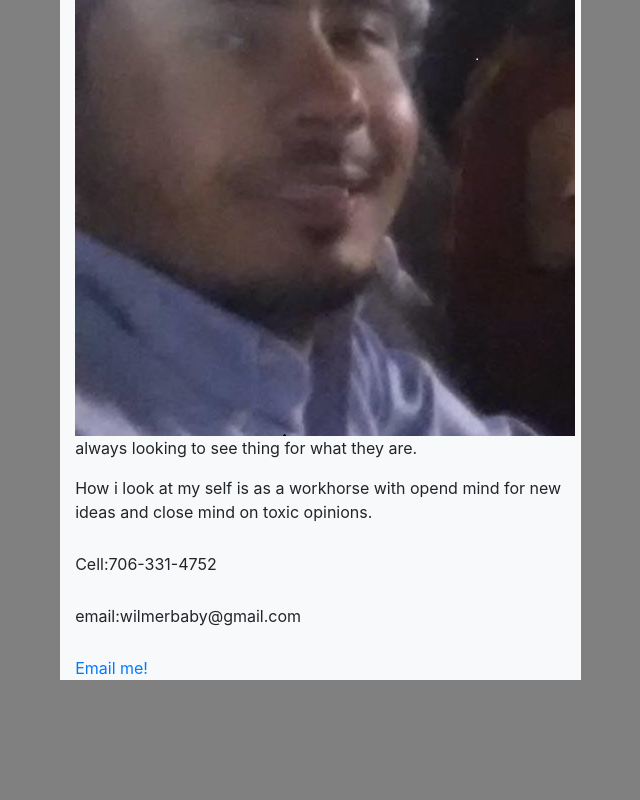
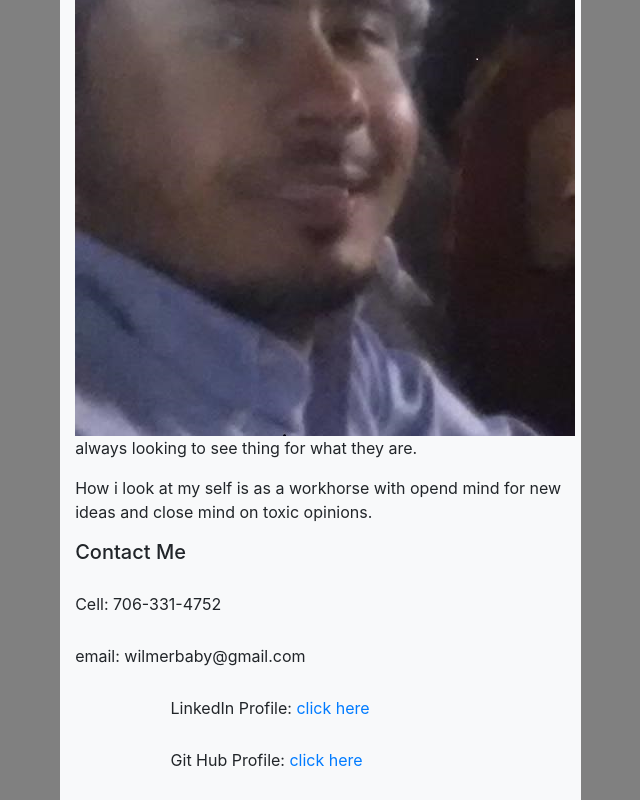
Before and after one commit to wilmer88/coat-portfolio, a plain HTML site: page index.html in a window 1280 px wide. Shown: the part 918-1718 px from the top of the page, without its empty margins (59-699 px from the left). Before the commit the page ends 1598 px from the top, so only its background shows below. Drawn offline with nearby package versions, Linux system fonts and the light colour scheme.

Commit message:
last push

```diff
--- a/index.html
+++ b/index.html
@@ -68,10 +68,16 @@
             opend mind for new ideas and close mind on toxic opinions.
 
           </p>
-          <div class="modal-dialog modal-xl">Cell:706-331-4752</div>
-          <div class="modal-dialog modal-lg">email:wilmerbaby@gmail.com</div>
-          <div class="modal-dialog modal-sm"></div>
-          <a href="https://www.wilmerbaby@gmail.com/">Email me!</a>
+
+            <h5>Contact Me</h5>
+
+
+            </style>
+          <div class="modal-dialog modal-xl">Cell: 706-331-4752</div>
+          <div class="modal-dialog modal-lg">email: wilmerbaby@gmail.com</div>
+          <div class="modal-dialog modal-sm">LinkedIn Profile: <a href="https://www.linkedin.com/in/wilmer-rivera-0536291b3">click here</a></div>
+          <div class="modal-dialog modal-sm">Git Hub Profile: <a href="https://github.com/wilmer88">click here</a></div>
+
           </div>
 
       </div>
```
